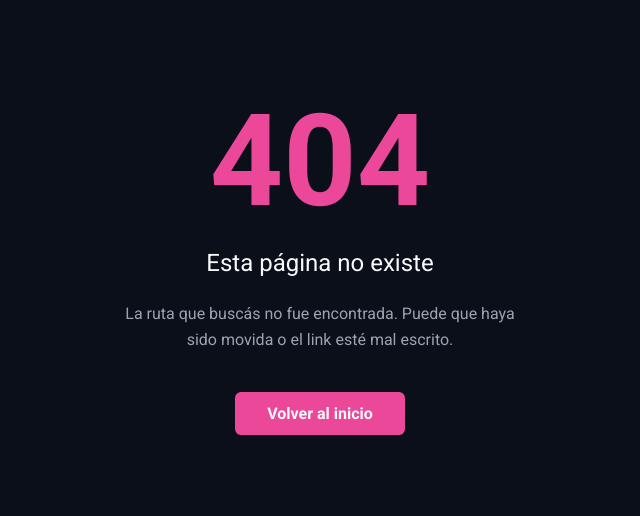
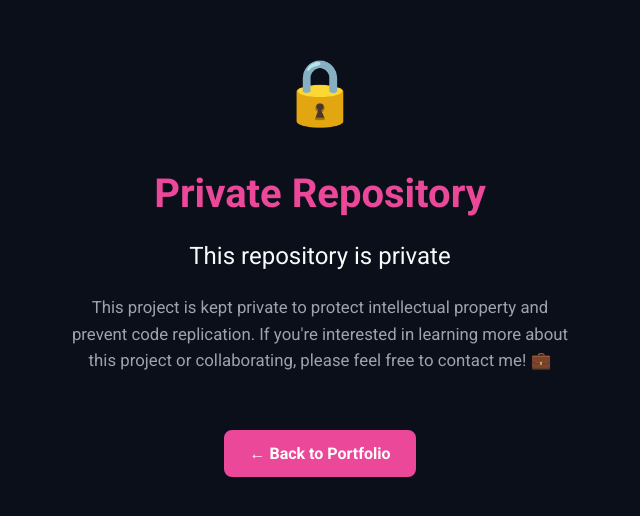
Before and after one commit to SilviStani/silvina_portfolio, a Next.js app: page /private-repo in a window 1280 px wide. Before the commit this address had no page. Shown: the part 134-650 px from the top of the page, without its empty margins (320-960 px from the left). Built offline with nearby package versions, Linux system fonts and the light colour scheme.

Commit message:
Add AI Test Case Generator project to portfolio with Prompt Engineering category and private repo redirect page

```diff
--- a/Components/Portfolio/Portfolio.jsx
+++ b/Components/Portfolio/Portfolio.jsx
@@ -3,7 +3,7 @@ import { useState, useMemo } from 'react';
 import { data } from './data.js';
 import './Portfolio.scss';
 
-const CATEGORIES = ['All', 'Frontend', 'Full Stack', 'QA Automation', 'Vanilla JS'];
+const CATEGORIES = ['All', 'Frontend', 'Full Stack', 'QA Automation', 'Prompt Engineering', 'Vanilla JS'];
 
 const Portfolio = () => {
   const [activeCategory, setActiveCategory] = useState('All');
--- /dev/null
+++ b/src/app/private-repo/page.jsx
@@ -0,0 +1,83 @@
+'use client';
+import Link from 'next/link';
+
+export default function PrivateRepository() {
+  return (
+    <div
+      style={{
+        minHeight: '100vh',
+        backgroundColor: 'var(--fondo_negroazulado)',
+        display: 'flex',
+        flexDirection: 'column',
+        alignItems: 'center',
+        justifyContent: 'center',
+        textAlign: 'center',
+        padding: '2rem',
+        gap: '1.5rem',
+      }}
+    >
+      <div
+        style={{
+          fontSize: '4rem',
+          marginBottom: '1rem',
+        }}
+      >
+        🔒
+      </div>
+      <h1
+        style={{
+          fontSize: '2.5rem',
+          fontWeight: '700',
+          color: 'var(--fuxia)',
+          lineHeight: '1.2',
+        }}
+      >
+        Private Repository
+      </h1>
+      <h2
+        style={{
+          fontSize: '1.5rem',
+          color: 'var(--texto_ppal)',
+          fontWeight: '400',
+        }}
+      >
+        This repository is private
+      </h2>
+      <p
+        style={{
+          color: 'var(--texto_muted)',
+          maxWidth: '500px',
+          lineHeight: '1.6',
+          fontSize: '1.05rem',
+        }}
+      >
+        This project is kept private to protect intellectual property and prevent code replication.
+        If you're interested in learning more about this project or collaborating, please feel free to contact me! 💼
+      </p>
+      <Link
+        href="/"
+        style={{
+          marginTop: '2rem',
+          padding: '0.75rem 1.5rem',
+          backgroundColor: 'var(--fuxia)',
+          color: 'white',
+          textDecoration: 'none',
+          borderRadius: '0.5rem',
+          fontWeight: '600',
+          transition: 'all 0.3s ease',
+          border: '2px solid var(--fuxia)',
+        }}
+        onMouseEnter={(e) => {
+          e.target.style.backgroundColor = 'transparent';
+          e.target.style.color = 'var(--fuxia)';
+        }}
+        onMouseLeave={(e) => {
+          e.target.style.backgroundColor = 'var(--fuxia)';
+          e.target.style.color = 'white';
+        }}
+      >
+        ← Back to Portfolio
+      </Link>
+    </div>
+  );
+}
```
Also changed, not shown: Components/Portfolio/data.js (+11 -0 lines), public/assets/ai-test-case-generator.png (added).
